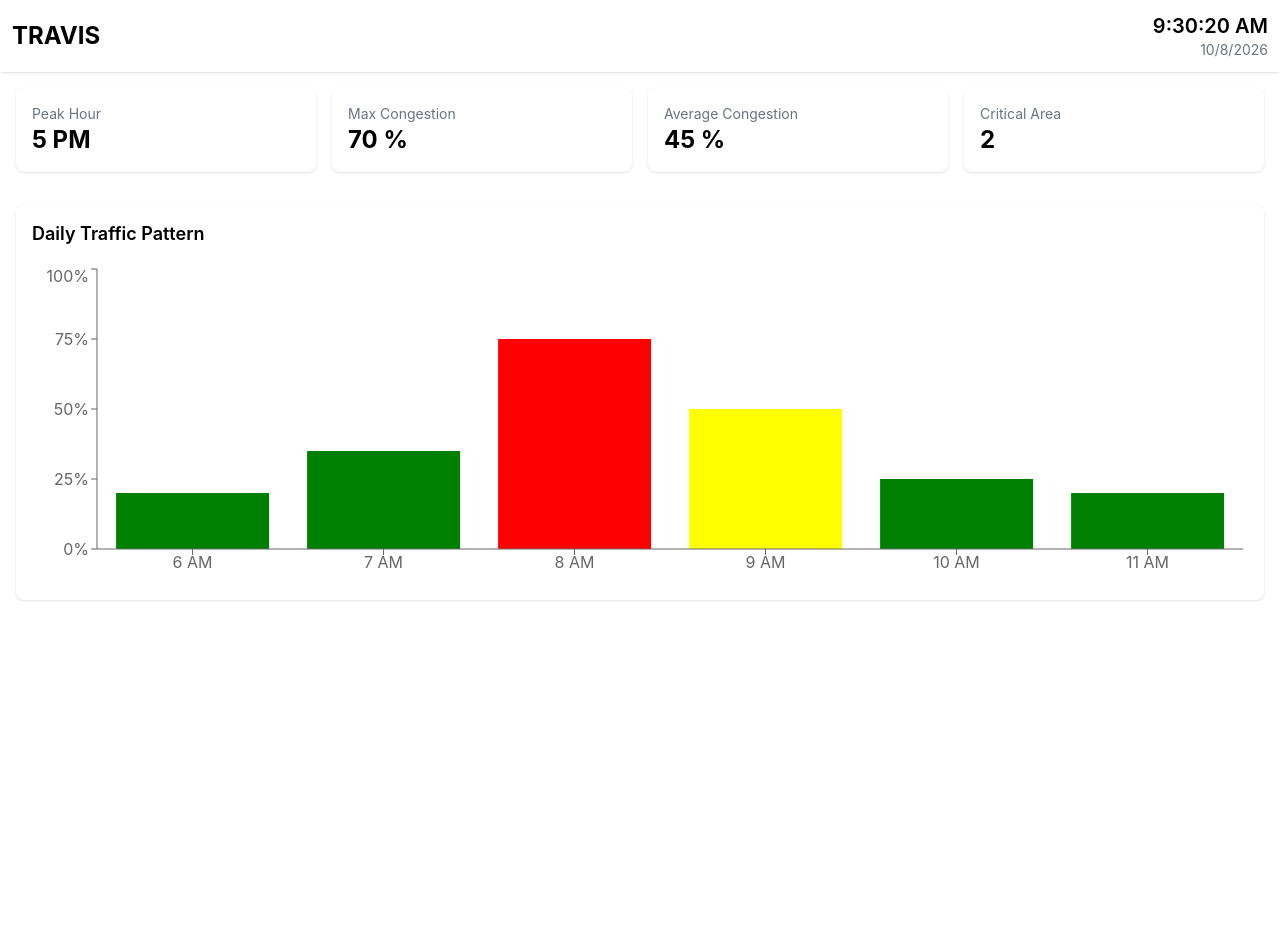
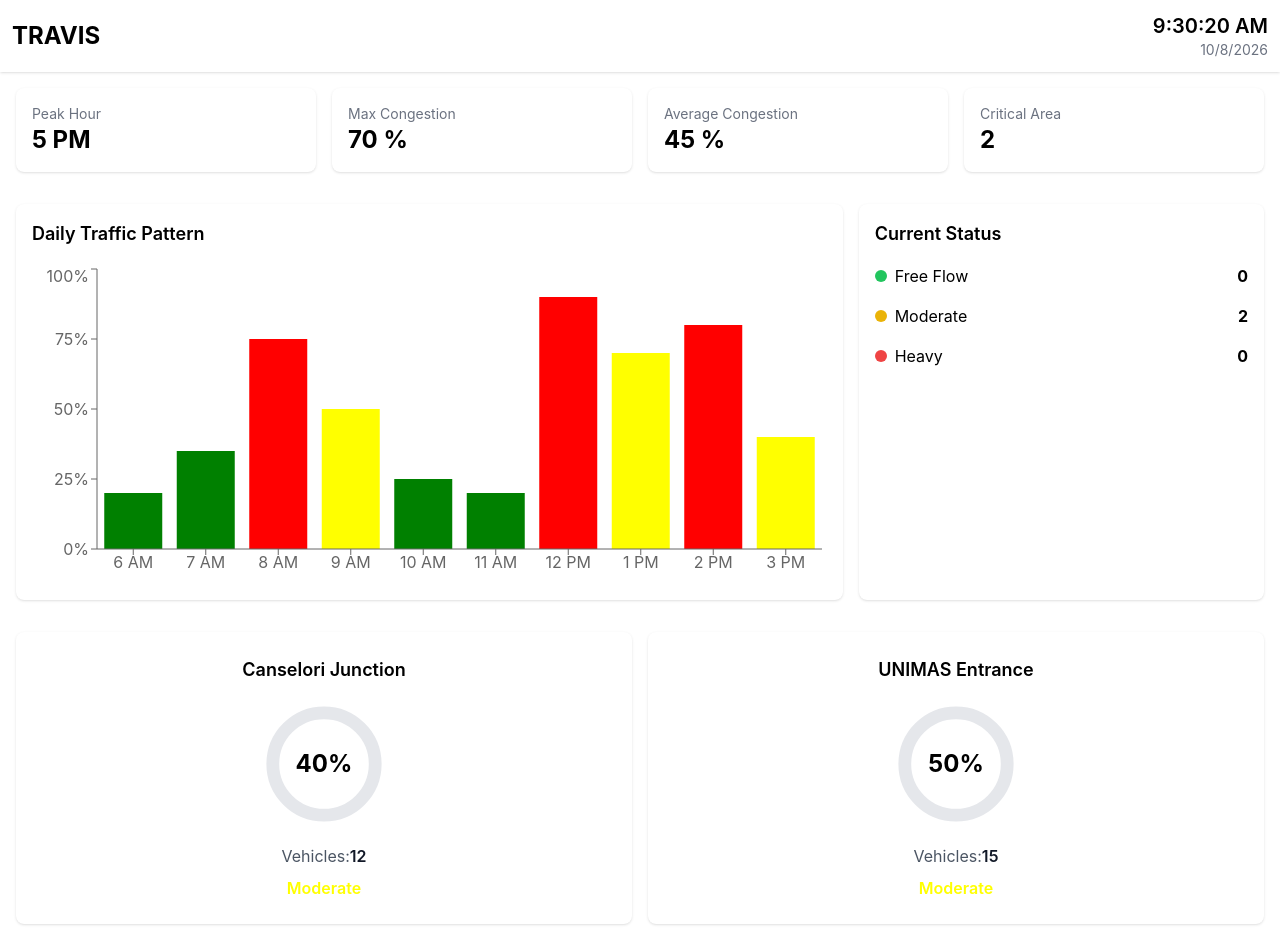
Before and after one commit to aaidahartini/travis, a React (Create React App) app in the folder travis-dashboard/: page / in a window 1280 px wide. Before the commit the page ends 800 px from the top, so only its background shows below. Built offline with nearby package versions, Linux system fonts and the light colour scheme.

Commit message:
Added StatusSummary, LocationCard, Updating App.js and DailyPatternChart

```diff
--- a/travis-dashboard/src/App.js
+++ b/travis-dashboard/src/App.js
@@ -41,12 +41,15 @@
 import Header from "./components/common/Header";
 import SummaryCard from "./components/common/SummaryCard";
 import DailyPatternChart from "./components/common/DailyPatternCharts";
+import StatusSummary from "./components/common/StatusSummary";
+import LocationCard from "./components/common/LocationCard";
 
 function App() {
   return (
     <div>
+      {/*Header*/}
       <Header/>
-
+      {/*Summary Card*/}
       <div className="grid grid-cols-4 gap-4 p-4">
         <SummaryCard title="Peak Hour" value="5 PM" />
         <SummaryCard title="Max Congestion" value="70 %" />
@@ -54,10 +57,24 @@ function App() {
         <SummaryCard title="Critical Area" value="2" />
       </div>
 
-      <div className="p-4">
-        <DailyPatternChart/>
+      {/*Daily Pattern and Status Summary */}
+      <div className="grid grid-cols-3 gap-4 p-4">
+        <div className="col-span-2">
+          <DailyPatternChart/>
+        </div>
+         <StatusSummary/>
       </div>
+
+      {/*Location Card*/}
+      <div className="grid grid-cols-2 gap-4 p-4">
+        <LocationCard name="Canselori Junction" congestion={40} vehicleCount={12}/>
+        <LocationCard name="UNIMAS Entrance" congestion={50} vehicleCount={15}/>
+      </div>
+
     </div>
+
+
+
   );
 }
 
--- a/travis-dashboard/src/components/common/DailyPatternCharts.jsx
+++ b/travis-dashboard/src/components/common/DailyPatternCharts.jsx
@@ -14,6 +14,10 @@ const hourlyData = [
     {hour: "9 AM", congestion: 50},
     {hour: "10 AM", congestion: 25},
     {hour: "11 AM", congestion: 20},
+    {hour: "12 PM", congestion: 90},
+    {hour: "1 PM", congestion: 70},
+    {hour: "2 PM", congestion: 80},
+    {hour: "3 PM", congestion: 40},
 ];
 
 function getColor(value){
--- /dev/null
+++ b/travis-dashboard/src/components/common/LocationCard.jsx
@@ -0,0 +1,70 @@
+function getStatus(value){
+    if (value <= 39){
+        return "Free Flow";
+    }
+    if (value <= 74){
+        return "Moderate";
+    }
+
+    return "Heavy";
+}
+
+function getColor(value){
+    if (value <=39){
+        return "#008000";
+    }
+
+    if (value <= 74){
+        return "#FFFF00";
+    }
+
+    return "#FF0000";
+}
+
+function LocationCard({name, congestion, vehicleCount}){
+    const status = getStatus(congestion);
+    const color = getColor(congestion);
+
+    const radius = 40;
+    const circumference = 2 * Math.PI *radius;
+    const offset = circumference *(1 - congestion/ 100);
+
+    return(
+        <div className="bg-white p-6 rounded-lg shadow">
+            {/*Location Name*/}
+            <h2 className="text-lg font-semibold text-center mb-4">
+                {name}
+            </h2>
+
+            {/*Progress Ring*/}
+            <div className="relative w-32 h-32 mx-auto">
+                <svg width="128" height="128" viewBox="0 0 100 100">
+                    {/*Background Ring*/}
+                    <circle cx="50" cy="50" r={radius} fill="none" stroke="#e5e7eb" strokeWidth="10"/>
+                    {/*Progress Ring*/}
+                    <circle cx="50" cy="50" r={radius} fill="none" stroke={color} strokeWidth="10" strokeLinecap="round" strokeDasharray={circumference} strokeDashoffset={offset} transform="rotate(-90 -50 50)"/>
+                </svg>
+
+                {/*Percentage in the middle*/}
+                <div className="absolute inset-0 flex items-center justify-center">
+                    <span className="text-2xl font-bold">
+                        {congestion}%
+                    </span>
+                </div>
+            </div>
+            {/*Vehicle Count */}
+            <p className="text-center mt-4 text-gray-600">
+                Vehicles:{""}
+                <span className="font-semibold text-gray-900">
+                    {vehicleCount}
+                </span>
+            </p>
+            {/*Status*/}
+            <p className="text-center font-semibold mt-2" style={{color: color}}>
+                {status}
+            </p>
+        </div>
+    );
+}
+
+export default LocationCard;
--- /dev/null
+++ b/travis-dashboard/src/components/common/StatusSummary.jsx
@@ -0,0 +1,75 @@
+const locations = [
+    {name: "Canselori Junction", congestion: 40},
+    {name: "UNIMAS Entrance", congestion: 50},
+];
+
+function getStatus(value){
+    if (value <= 39){
+        return "Free Flow";
+    }
+
+    if (value <= 74){
+        return "Moderate";
+    }
+
+    return "Heavy";
+}
+
+function StatusSummary(){
+    const freeCount = locations.filter(
+        (location) => getStatus(location.congestion) === "Free Flow"
+    ).length;
+
+    const moderateCount = locations.filter(
+        (location) => getStatus(location.congestion) === "Moderate"
+    ).length;
+
+    const heavyCount = locations.filter(
+        (location) => getStatus(location.congestion) === "Heavy"
+    ).length;
+
+    return (
+        <div className="bg-white p-4 rounded-lg shadow">
+            <h2 className="text-lg font-semibold mb-4">
+                Current Status
+            </h2>
+
+            {/* Free Flow */ }
+            <div className="flex items-center justify-between mb-4">
+                <div className="flex items-center gap-2">
+                    <span className="w-3 h-3 rounded-full bg-green-500">
+
+                    </span>
+                    <span>Free Flow</span>
+                </div>
+                <span className="font-bold">
+                    {freeCount}
+                </span>
+            </div>
+
+            {/*Moderate*/}
+            <div className="flex items-center justify-between mb-4">
+                <div className="flex items-center gap-2">
+                    <span className="w-3 h-3 rounded-full bg-yellow-500"></span>
+                    <span>Moderate</span>
+                </div>
+                <span className="font-bold">
+                    {moderateCount}
+                </span>
+            </div>
+
+            {/*Heavy*/}
+            <div className="flex items-center justify-between">
+                <div className="flex items-center gap-2">
+                    <span className="w-3 h-3 rounded-full bg-red-500"></span>
+                    <span>Heavy</span>
+                </div>
+                <span className="font-bold">
+                    {heavyCount}
+                </span>
+            </div>
+        </div>
+    );
+}
+
+export default StatusSummary;
```
